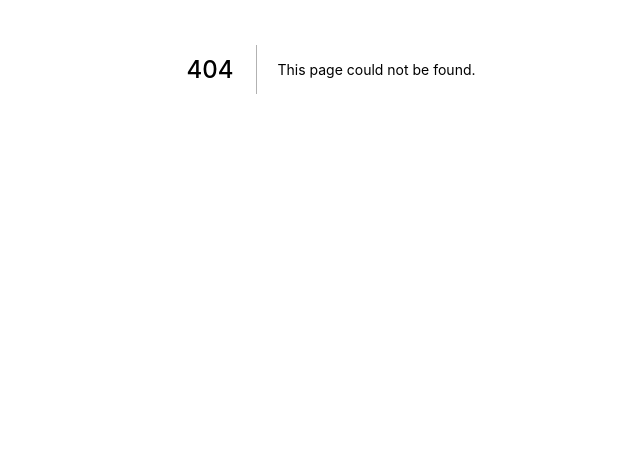
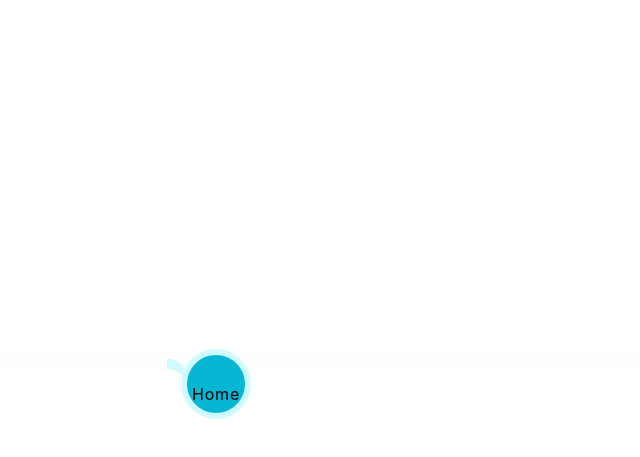
Before and after one commit to MEE-POONG/meevain, a Next.js app: page /Home in a window 1280 px wide. Before the commit this address had no page. Shown: the part 331-788 px from the top of the page, without its empty margins (309-949 px from the left). Built offline with nearby package versions, Linux system fonts and the light colour scheme.

Commit message:
Navbar No.1

```diff
--- /dev/null
+++ b/components/Navbar.js
@@ -0,0 +1,70 @@
+import React, { useState } from "react";
+
+function Navbar() {
+  const [activeList, setActiveList] = useState(0);
+  console.log(activeList);
+  return (
+    <body className="block fixed inset-x-0 bottom-0 z-10">
+      <nav className="navigation shadow-2xl">
+        <ul>
+          <li
+            className={`list ${activeList === 0 ? "active" : ""}  `}
+            onClick={() => setActiveList(0)}
+          >
+            <a href="#">
+              <span className="icon  ">
+                <ion-icon name="home-outline"></ion-icon>
+              </span>
+              <span className="text">Home</span>
+            </a>
+          </li>
+          <li
+            className={`list ${activeList == 1 ? "active" : ""}  `}
+            onClick={() => setActiveList(1)}
+          >
+            <a href="#">
+              <span className="icon">
+                <ion-icon name="calendar-outline"></ion-icon>
+              </span>
+              <span className="text">Calender</span>
+            </a>
+          </li>
+          <li
+            className={`list ${activeList == 2 ? "active" : ""}  `}
+            onClick={() => setActiveList(2)}
+          >
+            <a href="#">
+              <span className="icon">
+                <ion-icon name="calculator-outline"></ion-icon>
+              </span>
+              <span className="text">Calculator</span>
+            </a>
+          </li>
+          <li
+            className={`list ${activeList == 3 ? "active" : ""}  `}
+            onClick={() => setActiveList(3)}
+          >
+            <a href="#">
+              <span className="icon">
+                <ion-icon name="person-outline"></ion-icon>
+              </span>
+              <span className="text">Profile</span>
+            </a>
+          </li>
+          <div className="indicator bg-cyan-500"></div>
+        </ul>
+      </nav>
+
+      <script
+        type="module"
+        src="https://unpkg.com/ionicons@5.5.2/dist/ionicons/ionicons.esm.js"
+      ></script>
+      <script
+        nomodule
+        src="https://unpkg.com/ionicons@5.5.2/dist/ionicons/ionicons.js"
+      ></script>
+    </body>
+  );
+}
+
+export default Navbar;
--- a/components/hello.js
+++ /dev/null
@@ -1,7 +0,0 @@
-import React from 'react';
-
-function hello() {
-  return <div></div>;
-}
-
-export default hello;
--- a/package.json
+++ b/package.json
@@ -11,7 +11,9 @@
     "next": "12.0.8",
     "react": "17.0.2",
     "react-dom": "^17.0.2",
-    "react-icons": "^4.3.1"
+    "react-icons": "^4.3.1",
+    "recoil": "^0.5.2",
+    "recoil-persist": "^4.0.0"
   },
   "devDependencies": {
     "autoprefixer": "^10.4.2",
--- /dev/null
+++ b/pages/Home.js
@@ -0,0 +1,11 @@
+import React from "react";
+import Navbar from "../components/Navbar";
+function Home() {
+  return (
+    <div>
+      <Navbar />
+    </div>
+  );
+}
+
+export default Home;
--- a/pages/index.js
+++ b/pages/index.js
@@ -1,7 +1,9 @@
 import React from "react"
-
+import Login from "./login"
 export default function Home() {
   return (
- <div></div>
+<>  </>
+
+
   )
 }
--- a/styles/globals.css
+++ b/styles/globals.css
@@ -18,3 +18,116 @@ a {
 * {
   box-sizing: border-box;
 }
+
+.body-nav {
+  display: flex;
+  justify-content: center;
+  align-items: center;
+  min-height: 100vh;
+
+
+}
+.navigation {
+  width: 100%;
+  height: 100px;
+  background: #fff;
+  display: flex;
+  justify-content: center;
+  align-items: center;
+
+}
+.navigation ul {
+  display: flex;
+  width: 300px;
+}
+.navigation ul li {
+  position: relative;
+  list-style: none;
+  width: 70px;
+  height: 70px;
+  z-index: 1;
+}
+.navigation ul li a {
+  position: relative;
+  display: flex;
+  justify-content: center;
+  align-items: center;
+  flex-direction: column;
+  width: 100%;
+  text-align: center;
+  font-weight: 500;
+}
+.navigation ul li a .icon {
+  position: relative;
+  display: block;
+  line-height: 75px;
+  font-size: 1.5em;
+  text-align: center;
+  transition: 0.5s;
+  color: var(--clr);
+}
+.navigation ul li.active a .icon {
+  transform: translateY(-35px);
+}
+.navigation ul li a .text {
+  position: absolute;
+  color: var(--clr);
+  font-weight: 400;
+  font-size: 1em;
+  letter-spacing: 0.05em;
+  transition: 0.5s;
+  opacity: 0;
+  transform: translateY(20px);
+}
+.navigation ul li.active a .text {
+  opacity: 1;
+  transform: translateY(10px);
+}
+.indicator {
+  position: absolute;
+  bottom: 50%;
+  width: 70px;
+  height: 70px;
+  border-radius: 50%;
+  border: 6px solid rgb(207 250 254);
+  transition: 0.5s;
+}
+.indicator::before {
+  content: '';
+  position: absolute;
+  bottom : 43%;
+  left: -20px;
+  width: 20px;
+  height: 19px;
+  background: transparent;
+  border-top-right-radius: 20px;
+  box-shadow: 0px -10px 0 0  #CFFAFE;
+}
+.indicator::after {
+  content: '';
+  position: absolute;
+  bottom : 43%;
+  left: -20px;
+  width: 20px;
+  height: 19px;
+  background: transparent;
+  border-top-right-radius: 40px;
+  box-shadow: 0px -10px 0 0 #CFFAFE;
+}
+
+.navigation ul li:nth-child(1).active ~  .indicator
+{
+  transform: translateX(calc(70px * 0));
+}
+.navigation ul li:nth-child(2).active ~  .indicator
+{
+  transform: translateX(calc(70px * 1));
+}
+.navigation ul li:nth-child(3).active ~  .indicator
+{
+  transform: translateX(calc(70px * 2));
+}
+.navigation ul li:nth-child(4).active ~  .indicator
+{
+  transform: translateX(calc(70px * 3));
+}
```
Also changed, not shown: context/navigation.js (added, +12 -0 lines), 1 other file (tests, documents, lock files or other folders).
